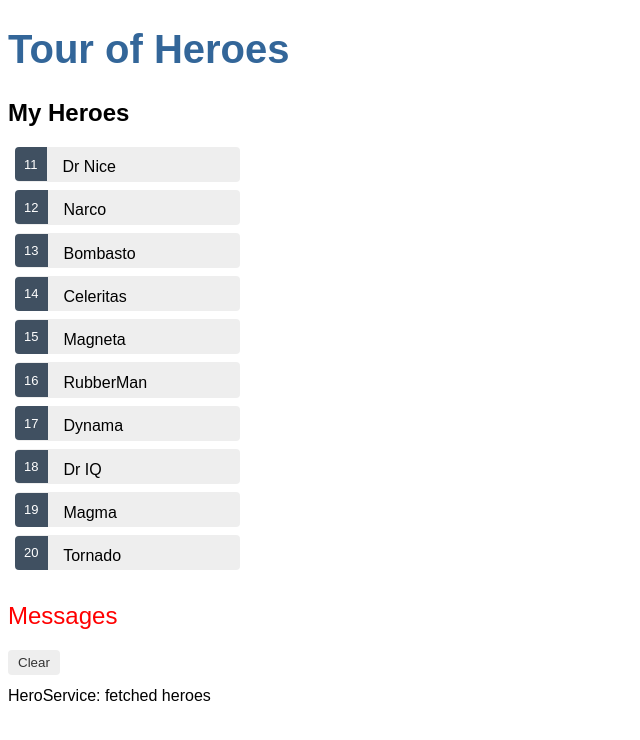
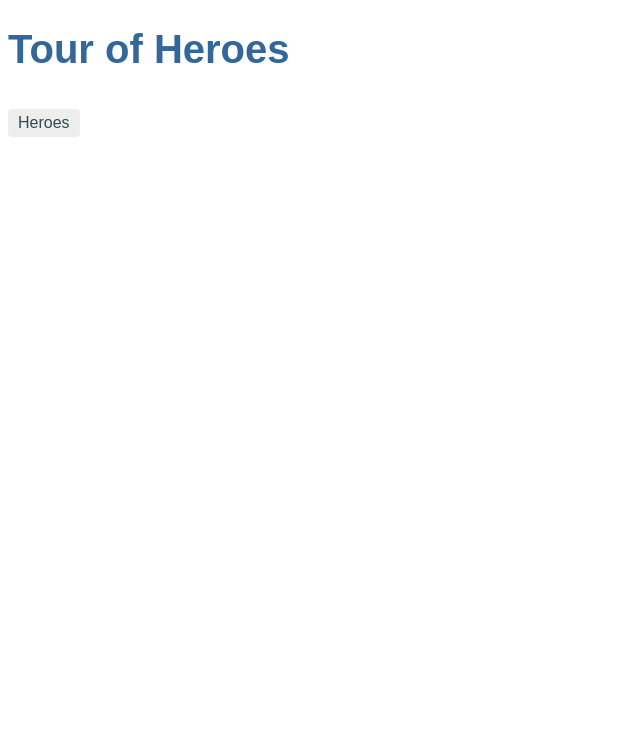
Before and after one commit to earvinLi/tour-of-heroes, an Angular app: page / in a window 1280 px wide. Shown: the top 740 px of the page, without its empty margins (0-640 px from the left). Built offline with nearby package versions, Linux system fonts and the light colour scheme.

Commit message:
[Heroes] feat: enable to navigate to '/heroes'

```diff
--- a/src/app/app-routing.module.ts
+++ b/src/app/app-routing.module.ts
@@ -1,10 +1,14 @@
 import { NgModule } from '@angular/core';
 import { Routes, RouterModule } from '@angular/router';
 
-const routes: Routes = [];
+import { HeroesComponent } from './heroes/heroes.component';
+
+const routes: Routes = [
+  { path: 'heroes', component: HeroesComponent },
+];
 
 @NgModule({
   imports: [RouterModule.forRoot(routes)],
   exports: [RouterModule]
 })
-export class AppRoutingModule { }
+export class AppRoutingModule {}
--- a/src/app/app.component.css
+++ b/src/app/app.component.css
@@ -1,4 +1,13 @@
 /* Application-wide Styles */
+body {
+  margin: 2em;
+}
+
+body, input[type="text"], button {
+  color: #333;
+  font-family: Cambria, Georgia;
+}
+
 h1 {
   color: #369;
   font-family: Arial, Helvetica, sans-serif;
@@ -10,13 +19,26 @@
   font-weight: lighter;
 }
 
-body {
-  margin: 2em;
+nav a {
+  padding: 5px 10px;
+  text-decoration: none;
+  margin-top: 10px;
+  display: inline-block;
+  background-color: #eee;
+  border-radius: 4px;
 }
 
-body, input[type="text"], button {
-  color: #333;
-  font-family: Cambria, Georgia;
+nav a:visited, a:link {
+  color: #334953;
+}
+
+nav a:hover {
+  color: #039be5;
+  background-color: #cfd8dc;
+}
+
+nav a.active {
+  color: #039be5;
 }
 
 /* everywhere else */
--- a/src/app/app.component.html
+++ b/src/app/app.component.html
@@ -1,3 +1,6 @@
 <h1>{{title}}</h1>
-<app-heroes></app-heroes>
+<nav>
+    <a routerLink="/heroes">Heroes</a>
+</nav>
+<router-outlet></router-outlet>
 <app-messages></app-messages>
```
